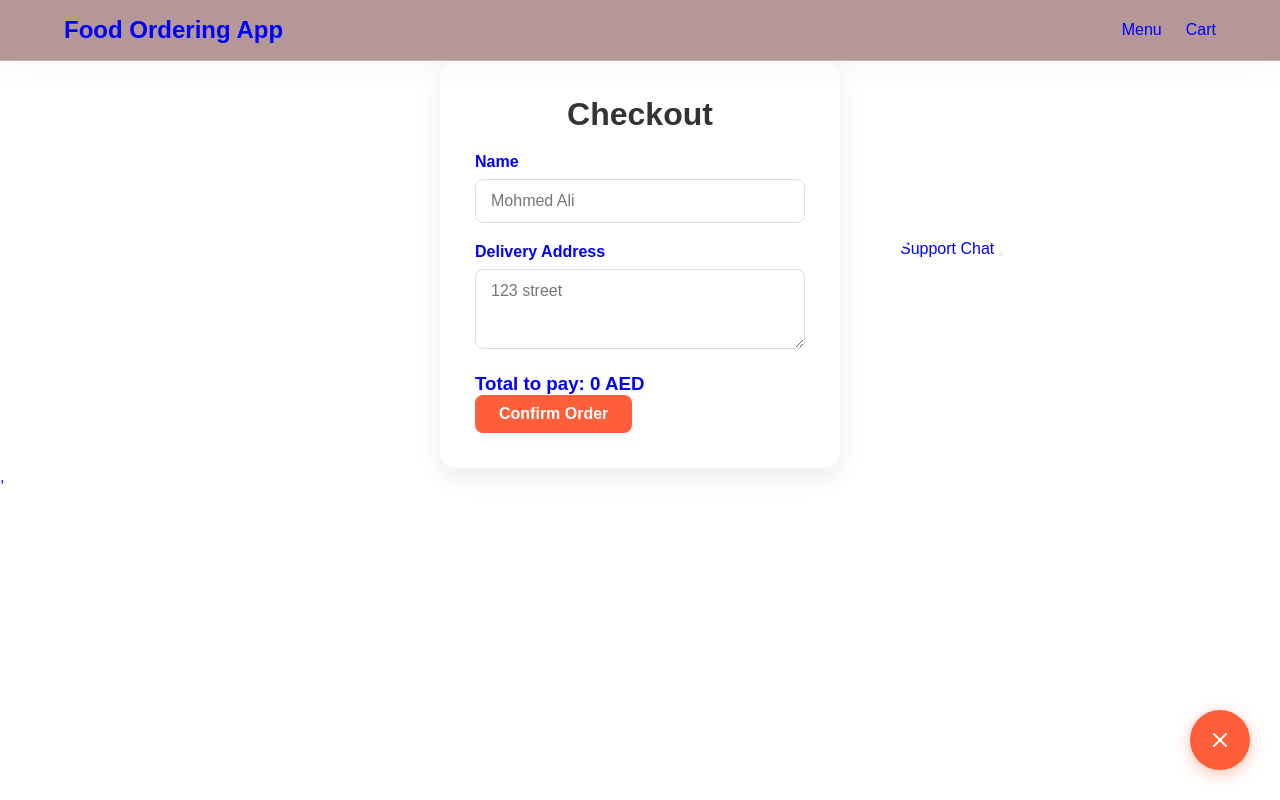
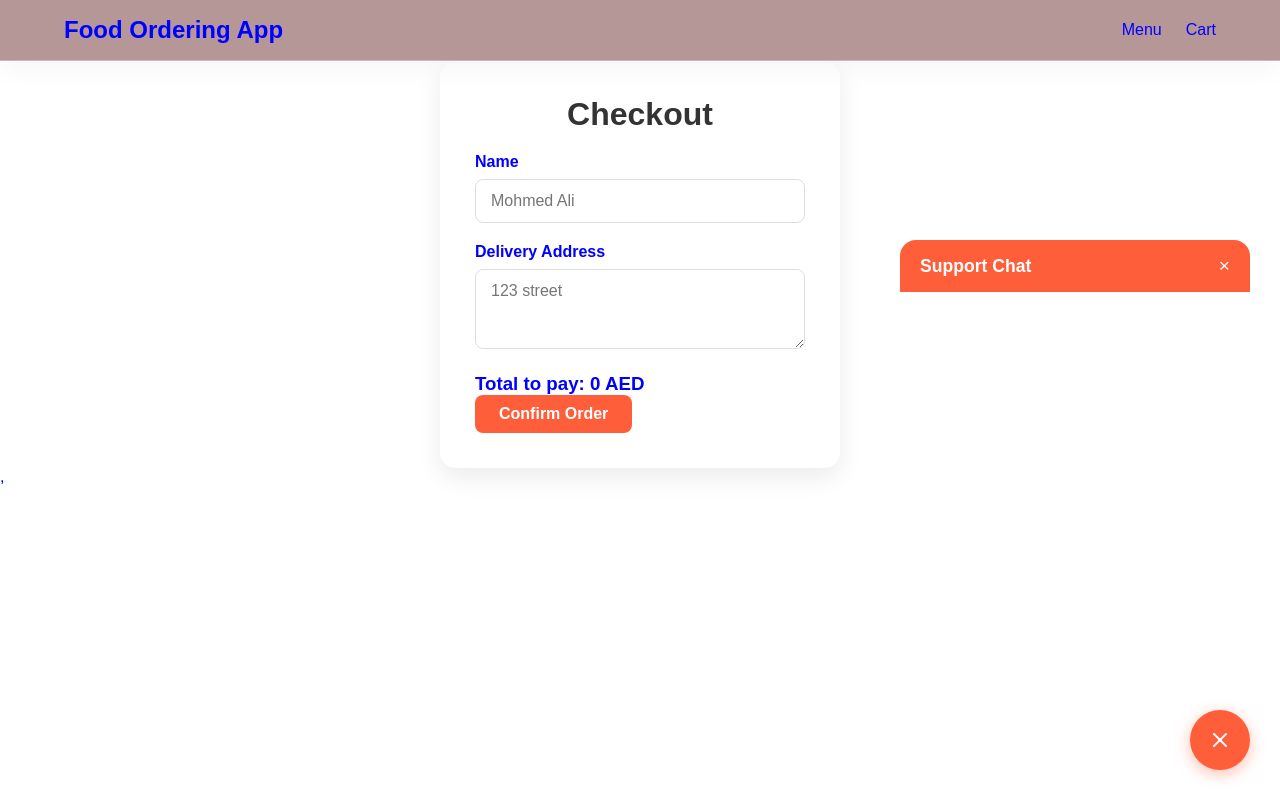
Before and after one commit to ounibbini484-bot/Final-project-, a React (Vite) app: page /checkout in a window 1280 px wide. Both pictures are taken after a click on the button 1220 px from the left and 740 px from the top of the page. Built offline with nearby package versions, Linux system fonts and the light colour scheme.

Commit message:
commit message

```diff
--- a/src/App.css
+++ b/src/App.css
@@ -425,3 +425,23 @@ transition: transform 0.3s ease;
     overflow: hidden;
     transform-origin:bottom right ;
 }
+
+
+.chatbot-header{
+    background-color: #ff5e3a;
+    color: white;
+    padding: 15px 20px;
+    font-weight: 600;
+    font-size: 1.1rem;
+    display: flex;
+    justify-content: space-between;
+    align-items: center;
+}
+
+.chatbot-close-btn {
+   background: none;
+   border: none;
+   color: white;
+   font-size: 1.2rem;
+   cursor: pointer;
+}
--- a/src/pages/Chatbot.jsx
+++ b/src/pages/Chatbot.jsx
@@ -15,7 +15,7 @@ const Chatbot = () => {
       {isOpen && (<div className='chatbot-window'>
         <div className='chatbot-header'>
            <span>Support Chat </span>
-           <button className='chatbot-close-btn'onClick={toggleChat}></button>
+           <button className='chatbot-close-btn'onClick={toggleChat}>&times;</button>
           </div>
           <div className='chatbot-messges'> </div>
       </div>)}
```
